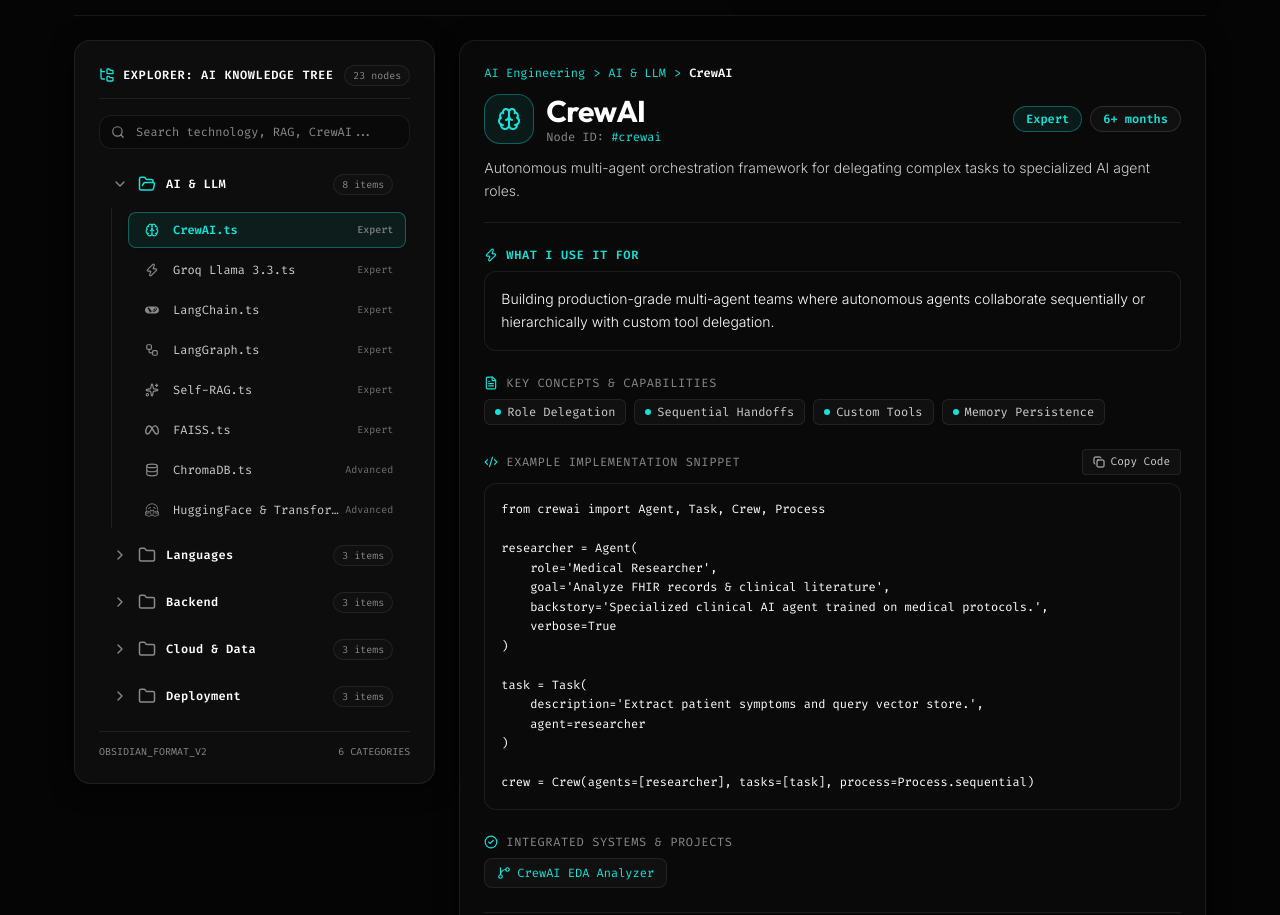
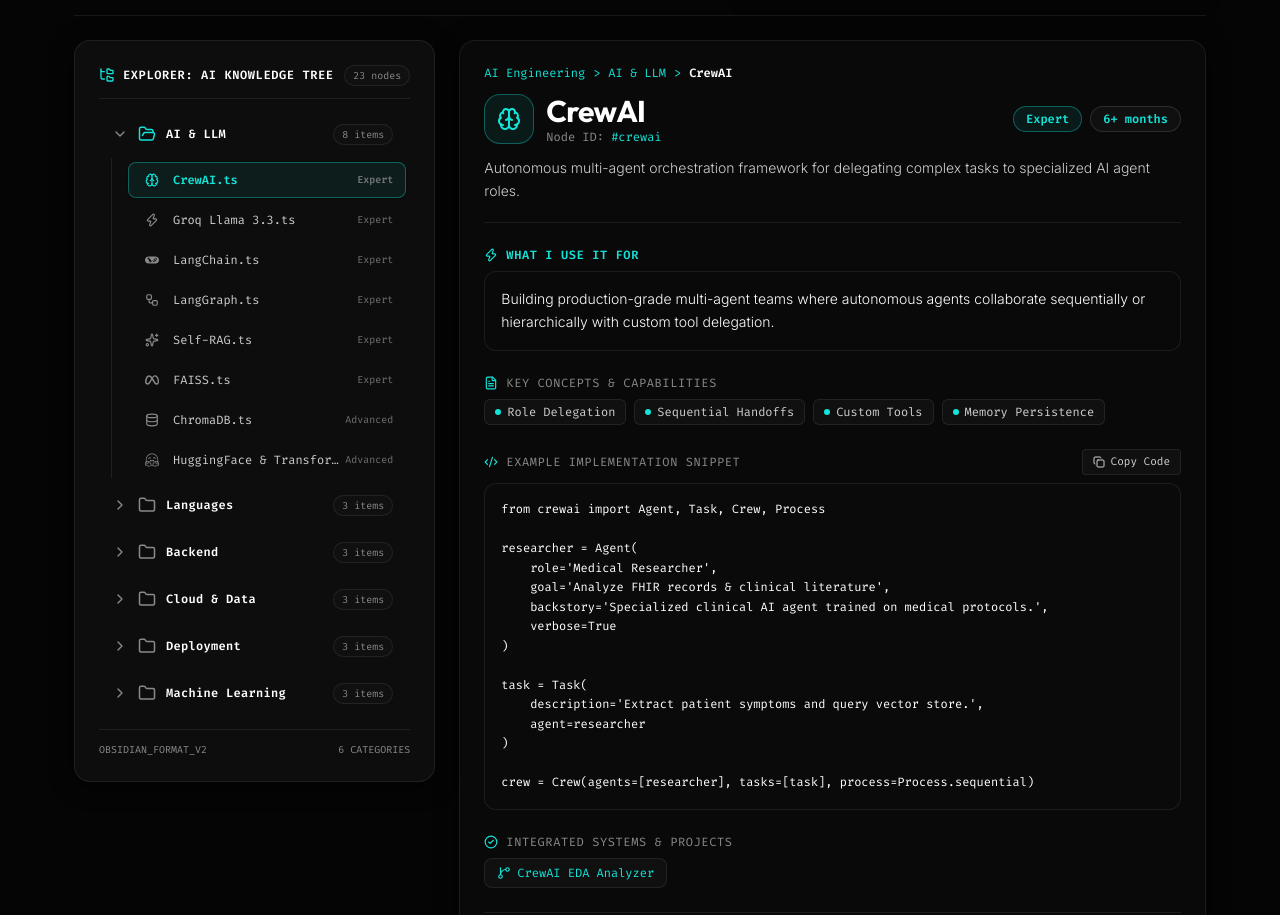
Before and after one commit to hariom-dhakar/portfolio, a React (Vite) app: page / in a window 1280 px wide. Shown: the part 4432-5347 px from the top of the page. Built offline with nearby package versions, Linux system fonts and the light colour scheme.

Commit message:
refactor(skills): remove duplicate search bar from KnowledgeTree explorer

```diff
--- a/src/features/skills/components/KnowledgeTree.tsx
+++ b/src/features/skills/components/KnowledgeTree.tsx
@@ -69,18 +69,7 @@
           </span>
         </div>
 
-        <div className="relative">
-          <Search className="w-3.5 h-3.5 absolute left-3 top-1/2 -translate-y-1/2 text-[var(--text-tertiary)]" />
-          <input
-            type="text"
-            value={searchQuery}
-            onChange={(e) => onSearchChange(e.target.value)}
-            placeholder="Search technology, RAG, CrewAI..."
-            className="w-full bg-[var(--bg-secondary)] border border-[var(--border-primary)] focus:border-[var(--border-glow)] rounded-xl py-2 pl-9 pr-3 text-xs font-mono text-[var(--text-primary)] placeholder-[var(--text-tertiary)] outline-none transition-all"
-          />
-        </div>
-
-        <div className="space-y-2 max-h-[550px] overflow-y-auto pr-1 scrollbar-thin">
+        <div className="space-y-2 max-h-[600px] overflow-y-auto pr-1 scrollbar-thin">
           {filteredTree.length === 0 ? (
             <div className="py-8 text-center text-xs font-mono text-[var(--text-tertiary)]">
               No matching knowledge nodes found.
```
